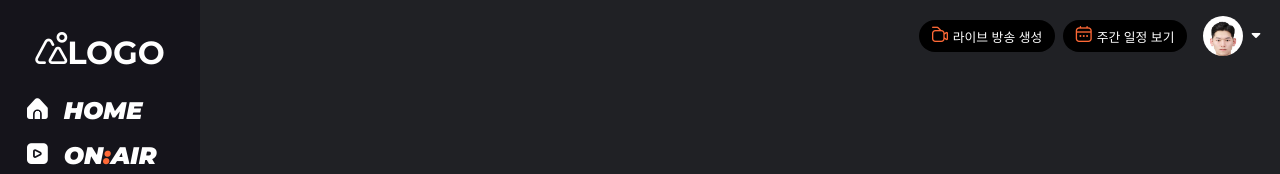
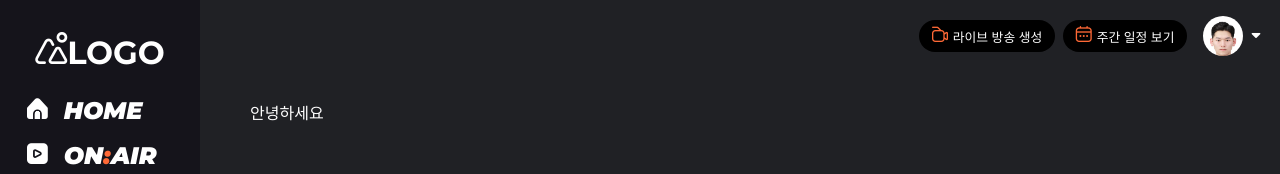
Before and after one commit to juyeon0815/LearnUs, a Vue app in the folder frontend/: page / in a window 1280 px wide. Shown: the top 174 px of the page. Built offline with nearby package versions, Linux system fonts and the light colour scheme.

Commit message:
[S05P31A306-34] Style : Nav 최상단 이동 + router-view 자동 마진 설정

```diff
--- a/frontend/src/App.vue
+++ b/frontend/src/App.vue
@@ -1,13 +1,35 @@
 <template>
   <div id="app" class="dark">
-    <router-view/>
+    <SideBar
+      v-if="needSideBar"
+    />
+    <TopBar
+      v-if="needTopBar"
+    />
+    <router-view
+      :class="{ 'space-left': needSideBar, 'space-top': needTopBar }"
+    />
   </div>
 </template>
 
 <script>
 import "@/assets/style/index.scss";
+import SideBar from '@/components/common/SideBar'
+import TopBar from '@/components/common/TopBar'
 
 export default {
-  name: 'App'
+  name: 'App',
+  components: {
+    SideBar,
+    TopBar,
+  },
+  computed: {
+    needSideBar () {
+      return true
+    },
+    needTopBar () {
+      return true
+    }
+  }
 }
 </script>
--- a/frontend/src/assets/style/common.scss
+++ b/frontend/src/assets/style/common.scss
@@ -1,4 +1,5 @@
 @import "./_color.scss";
+@import "./_mixin.scss";
 
 #app {
   min-width: 100vw;
@@ -12,9 +13,25 @@
   * {
     box-sizing: border-box;
   }
+
+  router-view {
+    padding: 50px;
+  }
 }
 
 .dark {
   background-color: $grey;
   color: $white;
 }
+
+.space-left {
+  padding-left: 250px;
+}
+@include sm {
+  .space-left {
+    padding-left: 100px;
+  }
+}
+.space-top {
+  padding-top: 100px;
+}
--- a/frontend/src/views/Index.vue
+++ b/frontend/src/views/Index.vue
@@ -1,19 +1,12 @@
 <template>
   <div class="index">
-    <SideBar/>
-    <TopBar/>
+    안녕하세요
   </div>
 </template>
 
 <script>
-import SideBar from '@/components/common/SideBar'
-import TopBar from '@/components/common/TopBar'
 
 export default {
   name: 'Index',
-  components: {
-    SideBar,
-    TopBar,
-  }
 }
 </script>
--- /dev/null
+++ b/frontend/src/views/index.scss
@@ -0,0 +1 @@
+@import "./_color.scss";
```
